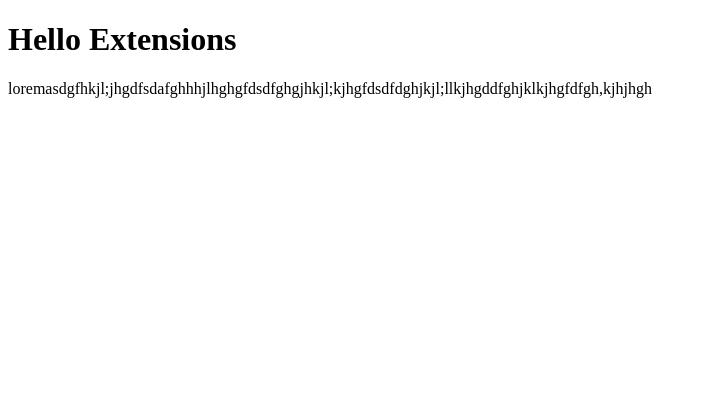
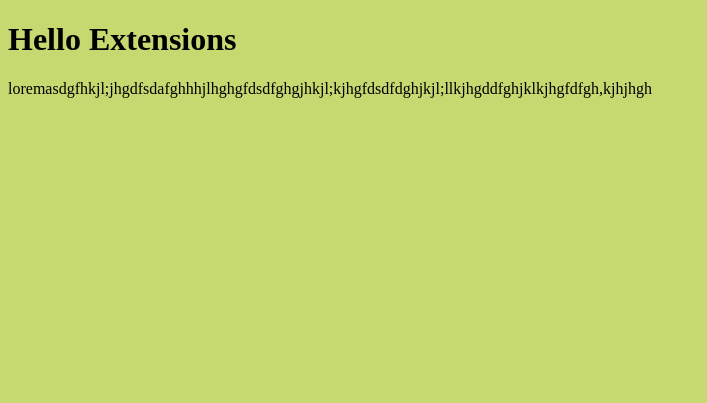
Before and after one commit to Alisa-Leung/Bloomia, a browser extension: page index.html in a window 1280 px wide. Shown: the whole page, without its empty margins (0-707 px from the left). Drawn offline with Linux system fonts and the light colour scheme.

Commit message:
updated css to work

```diff
--- a/home.html
+++ b/index.html
@@ -1,7 +1,8 @@
 <!DOCTYPE html>
 <html>
   <head>
-    <link rel="stylesheet" href="style.css">
+    <meta charset="utf-8">
+    <link rel="stylesheet" type="text/css" href="style.css">
     <link href="https://fonts.googleapis.com/css2?family=Roboto&display=swap" rel="stylesheet">
   </head>
   <body>
--- a/style.css
+++ b/style.css
@@ -4,9 +4,16 @@
     --sage: #8FA31E;
     --dark-green: #556B2F;
     --brown: #3A3131;
-    --font: "Jetbrains Mono"
+    --font: "Outfit";
+}
+html{
+    width: 300px;
+    height: 400px;
 }
 
-.h1{
+body{
+    background-color: var(--light-green);
+}
+h1{
     font-family: var(--font);
 }
```
Also changed, not shown: manifest.json.
